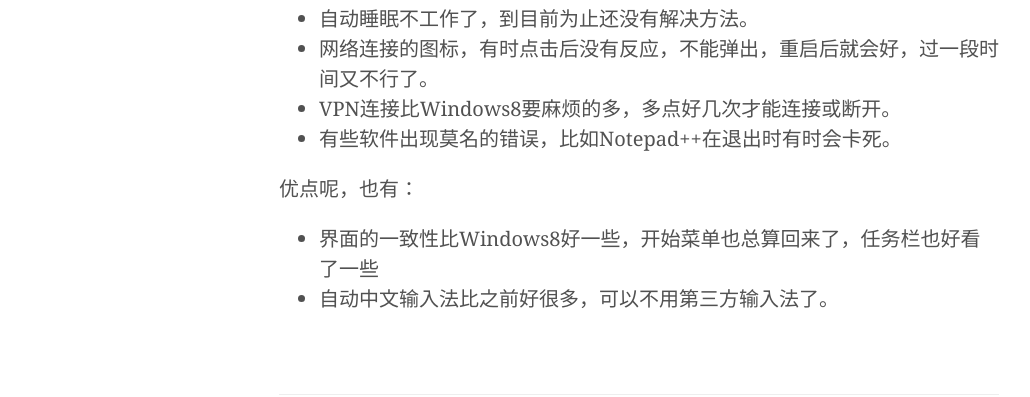
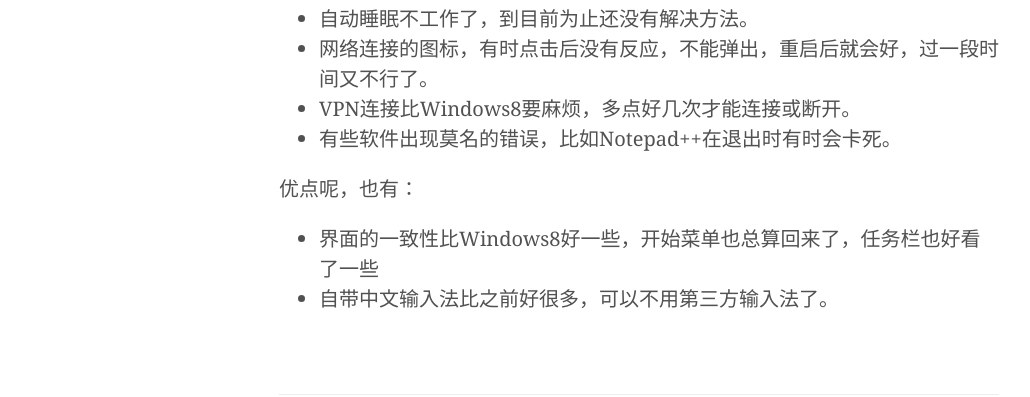
Before and after one commit to liuzhongshu/liuzhongshu.github.io, a Jekyll site: the page built from _posts/2016-08-03-windows-10.md, in a window 1280 px wide. Shown: the part 446-843 px from the top of the page, without its empty margins (1-1031 px from the left). Built offline with Jekyll 4.4.1, drawn with Linux system fonts in a browser that asks for light colours.

Commit message:
Post update: Windows 10印象

```diff
--- a/_posts/2016-08-03-windows-10.md
+++ b/_posts/2016-08-03-windows-10.md
@@ -10,10 +10,10 @@ layout: post
 - 很多驱动装不上，不过Windows10似乎会在后台不停搜索和升级驱动，慢慢的，过了两天之后基本上驱动都没有问题了，所以这条可以不算问题，但是对刚升级的人肯定是个困扰。
 - 自动睡眠不工作了，到目前为止还没有解决方法。
 - 网络连接的图标，有时点击后没有反应，不能弹出，重启后就会好，过一段时间又不行了。
-- VPN连接比Windows8要麻烦的多，多点好几次才能连接或断开。
+- VPN连接比Windows8要麻烦，多点好几次才能连接或断开。
 - 有些软件出现莫名的错误，比如Notepad++在退出时有时会卡死。
 
 优点呢，也有：
 
 - 界面的一致性比Windows8好一些，开始菜单也总算回来了，任务栏也好看了一些
-- 自动中文输入法比之前好很多，可以不用第三方输入法了。
+- 自带中文输入法比之前好很多，可以不用第三方输入法了。
```
